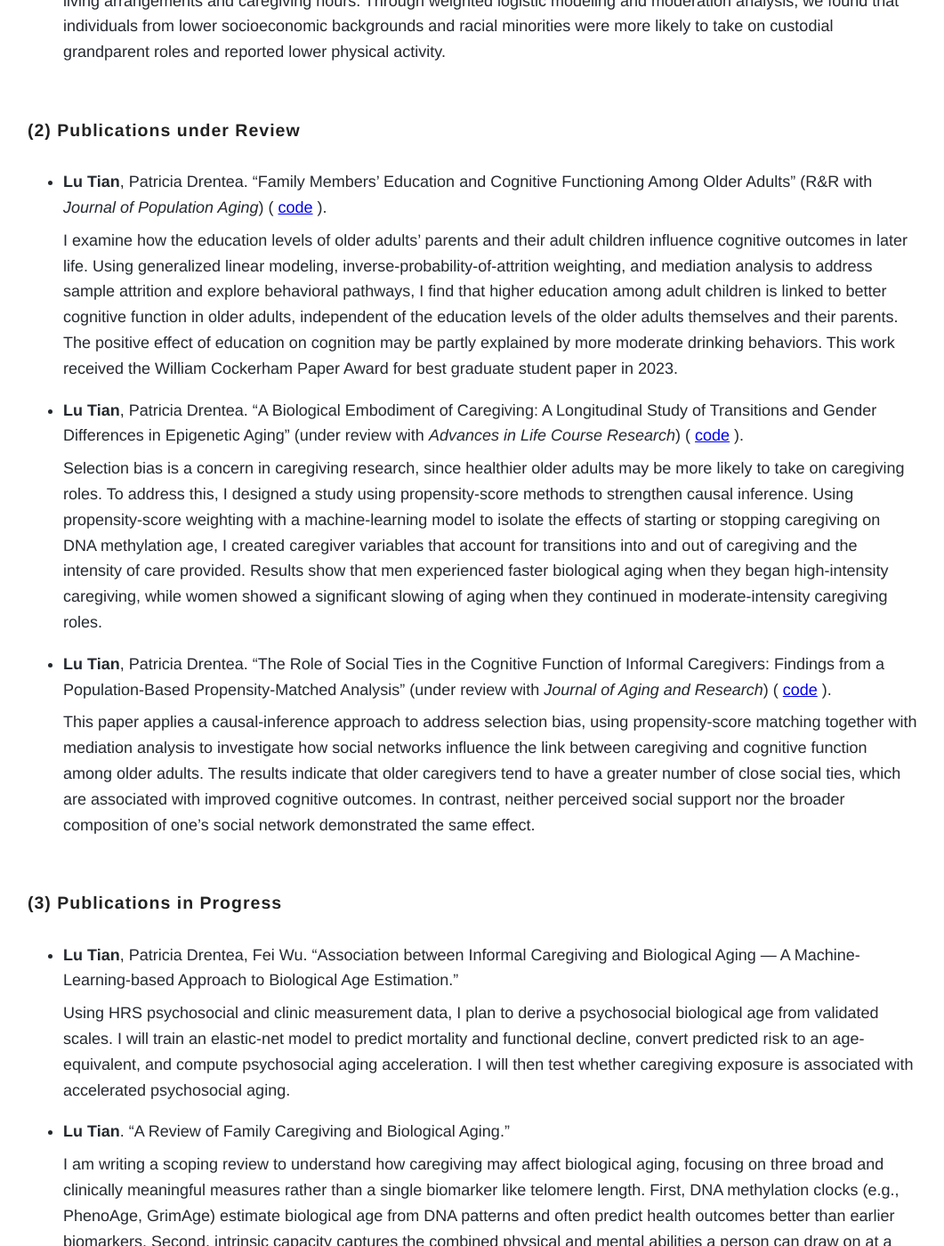
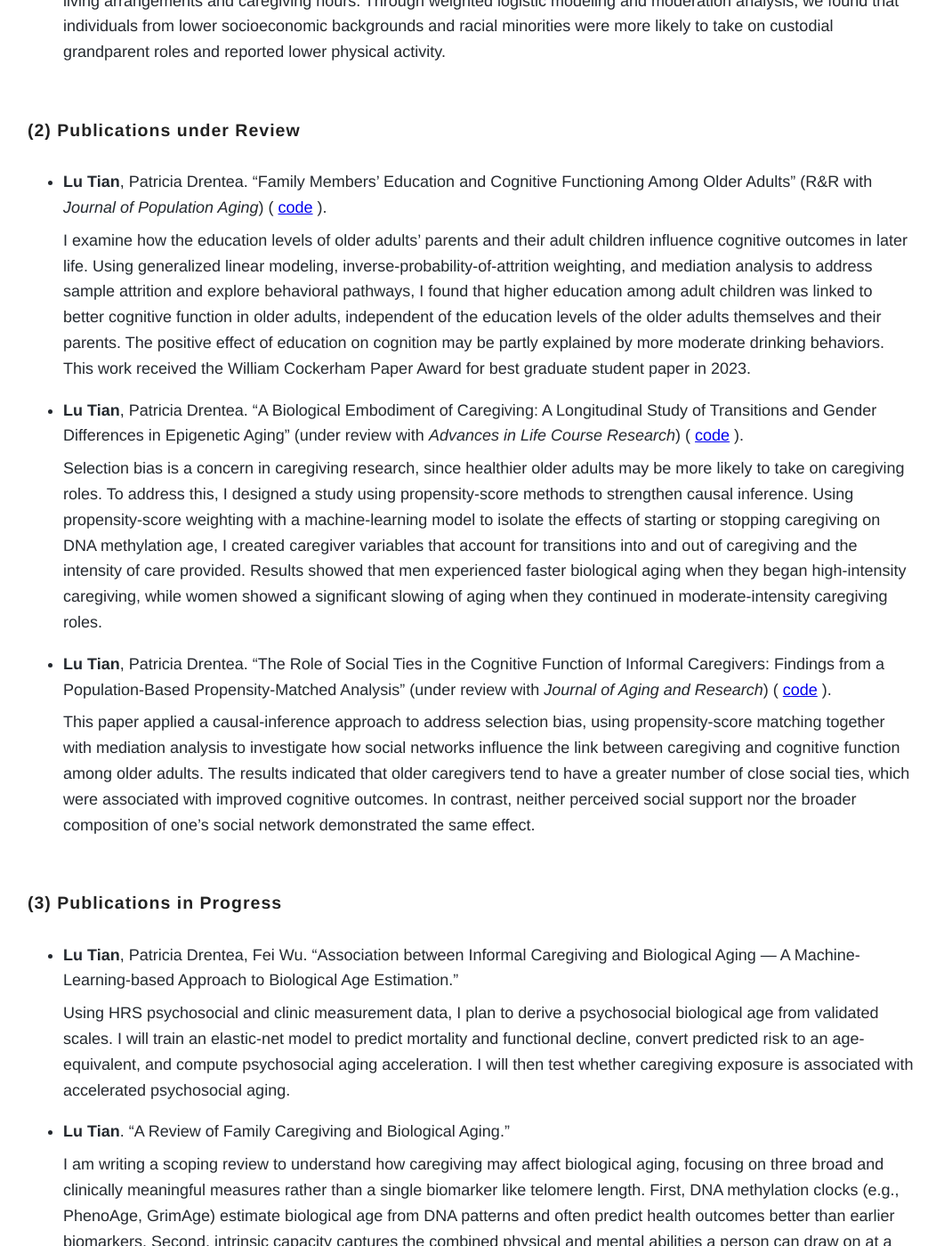
Before and after one commit to lu-tian-29840/lu-tian-29840.github.io, a Jekyll site: the page research/index.html, which Jekyll copies as it is, in a window 1280 px wide and 1400 px high, scrolled down 746 px. Shown: the whole window at 89% size, without its empty margins (109-1170 px from the left). Built offline with Jekyll 4.4.1, drawn with Linux system fonts in a browser that asks for light colours.

Commit message:
Add files via upload

```diff
--- a/research/index.html
+++ b/research/index.html
@@ -61,7 +61,7 @@
         <p style="margin-top:8px;">
           I examine how the education levels of older adults’ parents and their adult children influence cognitive outcomes
           in later life. Using generalized linear modeling, inverse-probability-of-attrition weighting, and mediation analysis
-          to address sample attrition and explore behavioral pathways, I find that higher education among adult children is
+          to address sample attrition and explore behavioral pathways, I found that higher education among adult children was
           linked to better cognitive function in older adults, independent of the education levels of the older adults
           themselves and their parents. The positive effect of education on cognition may be partly explained by more moderate
           drinking behaviors. This work received the William Cockerham Paper Award for best graduate student paper in 2023.
@@ -80,7 +80,7 @@
           caregiving roles. To address this, I designed a study using propensity-score methods to strengthen causal inference.
           Using propensity-score weighting with a machine-learning model to isolate the effects of starting or stopping
           caregiving on DNA methylation age, I created caregiver variables that account for transitions into and out of
-          caregiving and the intensity of care provided. Results show that men experienced faster biological aging when they
+          caregiving and the intensity of care provided. Results showed that men experienced faster biological aging when they
           began high-intensity caregiving, while women showed a significant slowing of aging when they continued in
           moderate-intensity caregiving roles.
         </p>
@@ -94,10 +94,10 @@
           <a href="https://github.com/lu-tian-29840/Propensity-Score-Matching" target="_blank" rel="noopener">code</a>
         )</span>.
         <p style="margin-top:8px;">
-          This paper applies a causal-inference approach to address selection bias, using propensity-score matching together
+          This paper applied a causal-inference approach to address selection bias, using propensity-score matching together
           with mediation analysis to investigate how social networks influence the link between caregiving and cognitive function
-          among older adults. The results indicate that older caregivers tend to have a greater number of close social ties,
-          which are associated with improved cognitive outcomes. In contrast, neither perceived social support nor the broader
+          among older adults. The results indicated that older caregivers tend to have a greater number of close social ties,
+          which were associated with improved cognitive outcomes. In contrast, neither perceived social support nor the broader
           composition of one’s social network demonstrated the same effect.
         </p>
       </li>
```
